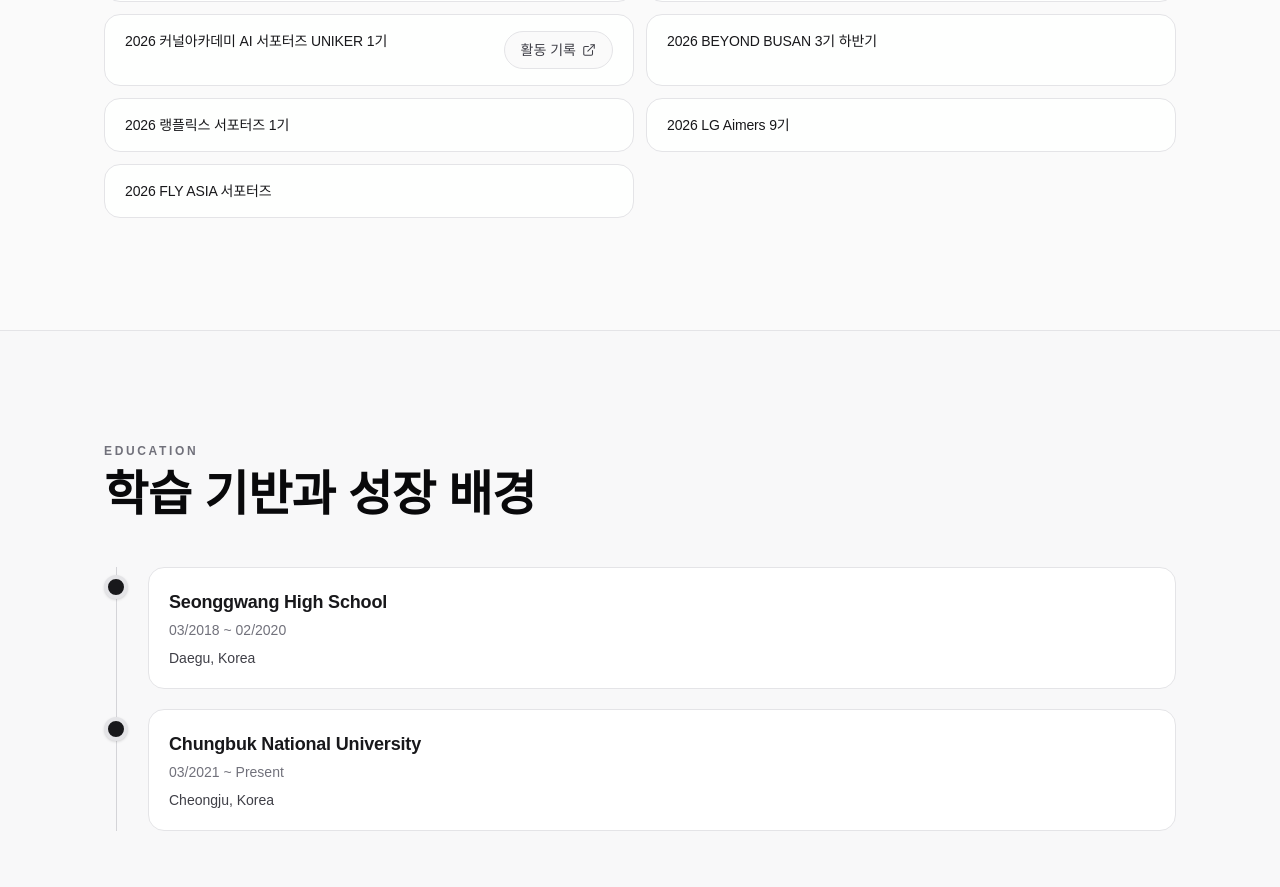
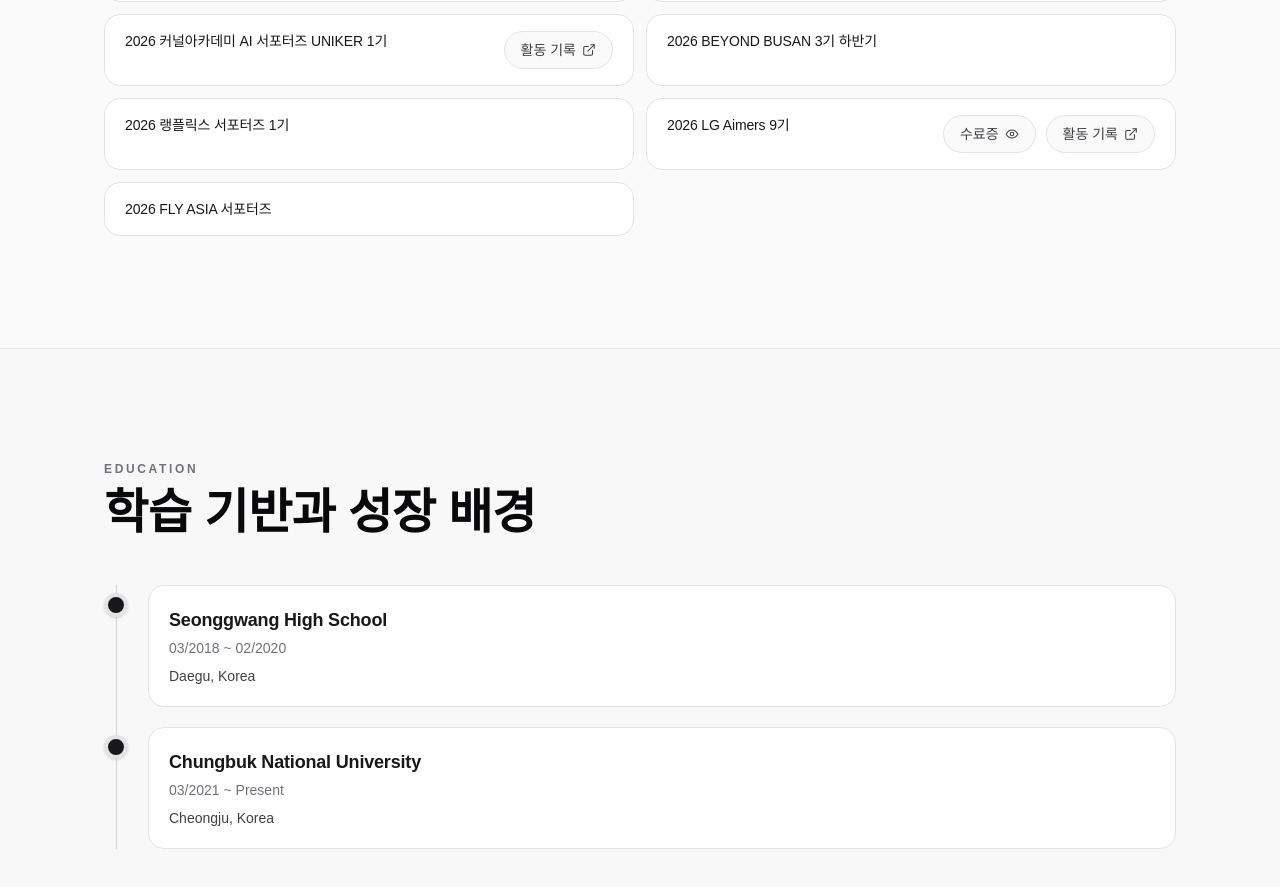
Before and after one commit to mk-isos/markus-portfolio, a Next.js app: page / in a window 1280 px wide. Shown: the part 5037-5924 px from the top of the page. Built offline with nearby package versions, Linux system fonts and the light colour scheme.

Commit message:
feat: add LG Aimers 9 completion evidence

```diff
--- a/src/data/portfolio.ts
+++ b/src/data/portfolio.ts
@@ -812,6 +812,21 @@
   },
   {
     title: text("2026 LG Aimers 9기", "2026 LG Aimers 9th Cohort"),
+    evidenceItems: [
+      {
+        type: "image",
+        label: text("수료증", "Certificate"),
+        src: "/activities/lg-aimers-9-certificate.png",
+        width: 876,
+        height: 1244,
+        alt: text("LG Aimers 9기 수료증", "LG Aimers 9th Cohort certificate"),
+      },
+      {
+        type: "link",
+        label: text("활동 기록", "Activity Log"),
+        href: "https://mkisos.tistory.com/category/%EA%B0%9C%EB%B0%9C%20%EB%8F%84%EA%B5%AC/LG%20Aimers",
+      },
+    ],
   },
   {
     title: text("2026 FLY ASIA 서포터즈", "2026 FLY ASIA Supporters"),
```
Also changed, not shown: public/activities/lg-aimers-9-certificate.png (added).
